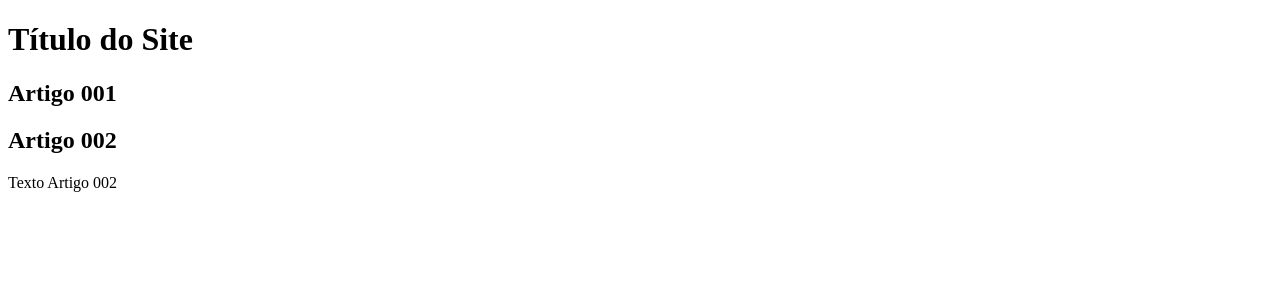
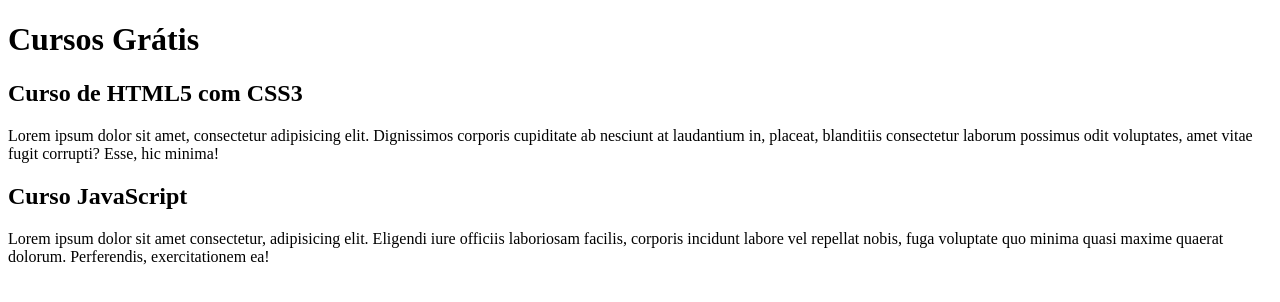
Before and after one commit to gspsilva/projeto-site, a plain HTML site: page index.html in a window 1280 px wide. Drawn offline with Linux system fonts and the light colour scheme.

Commit message:
comecei a escrever o conteúdo

```diff
--- a/index.html
+++ b/index.html
@@ -9,14 +9,15 @@
 <body>
     <main>
         <header>
-            <h1>Título do Site</h1>
+            <h1>Cursos Grátis</h1>
         </header>
         <article>
-            <h2>Artigo 001</h2>
+            <h2>Curso de HTML5 com CSS3</h2>
+            <p>Lorem ipsum dolor sit amet, consectetur adipisicing elit. Dignissimos corporis cupiditate ab nesciunt at laudantium in, placeat, blanditiis consectetur laborum possimus odit voluptates, amet vitae fugit corrupti? Esse, hic minima!</p>
         </article>
         <article>
-            <h2>Artigo 002</h2>
-            <p>Texto Artigo 002</p>
+            <h2>Curso JavaScript</h2>
+            <p>Lorem ipsum dolor sit amet consectetur, adipisicing elit. Eligendi iure officiis laboriosam facilis, corporis incidunt labore vel repellat nobis, fuga voluptate quo minima quasi maxime quaerat dolorum. Perferendis, exercitationem ea!</p>
         </article>
     </main>
 </body>
```
